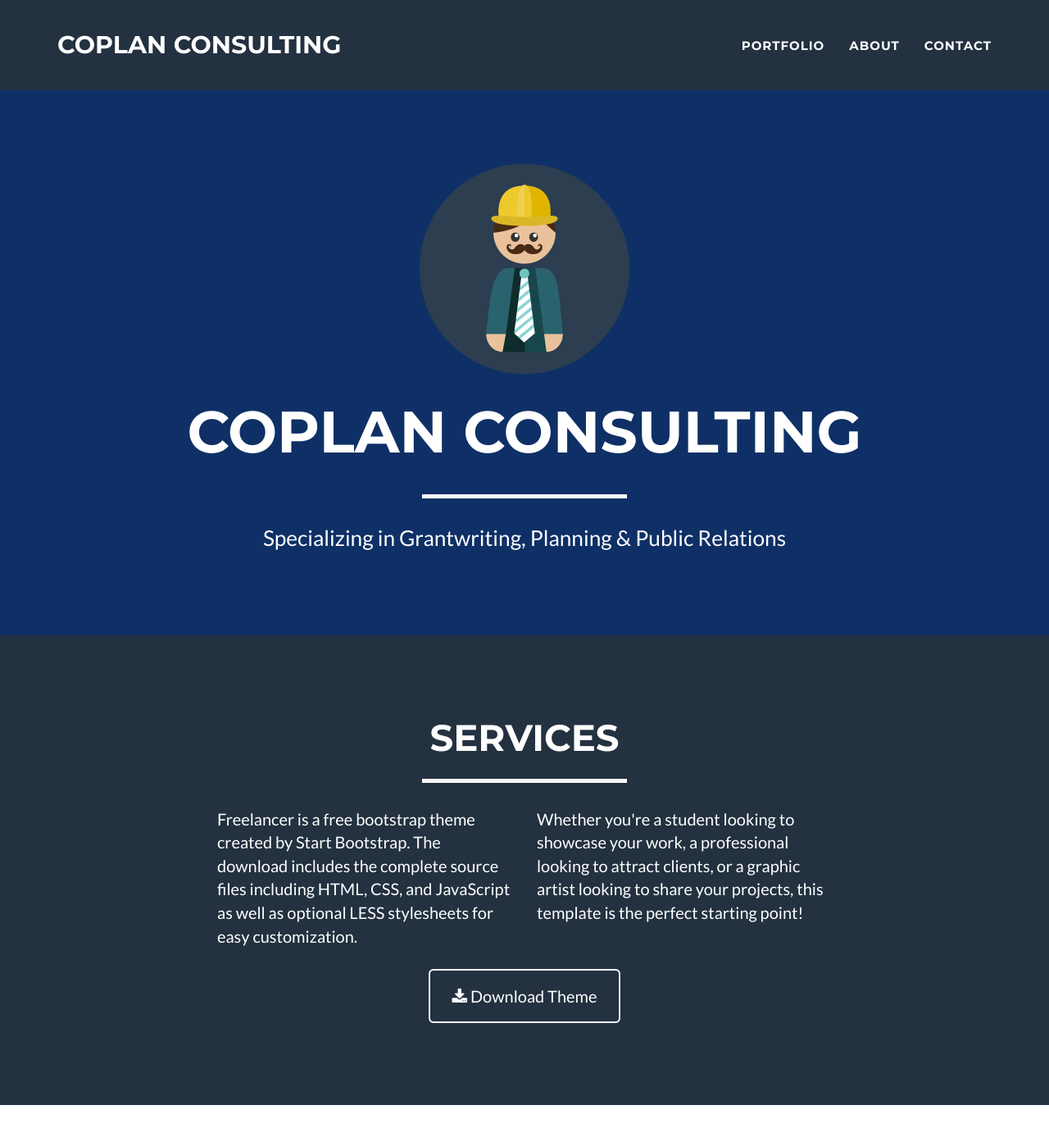
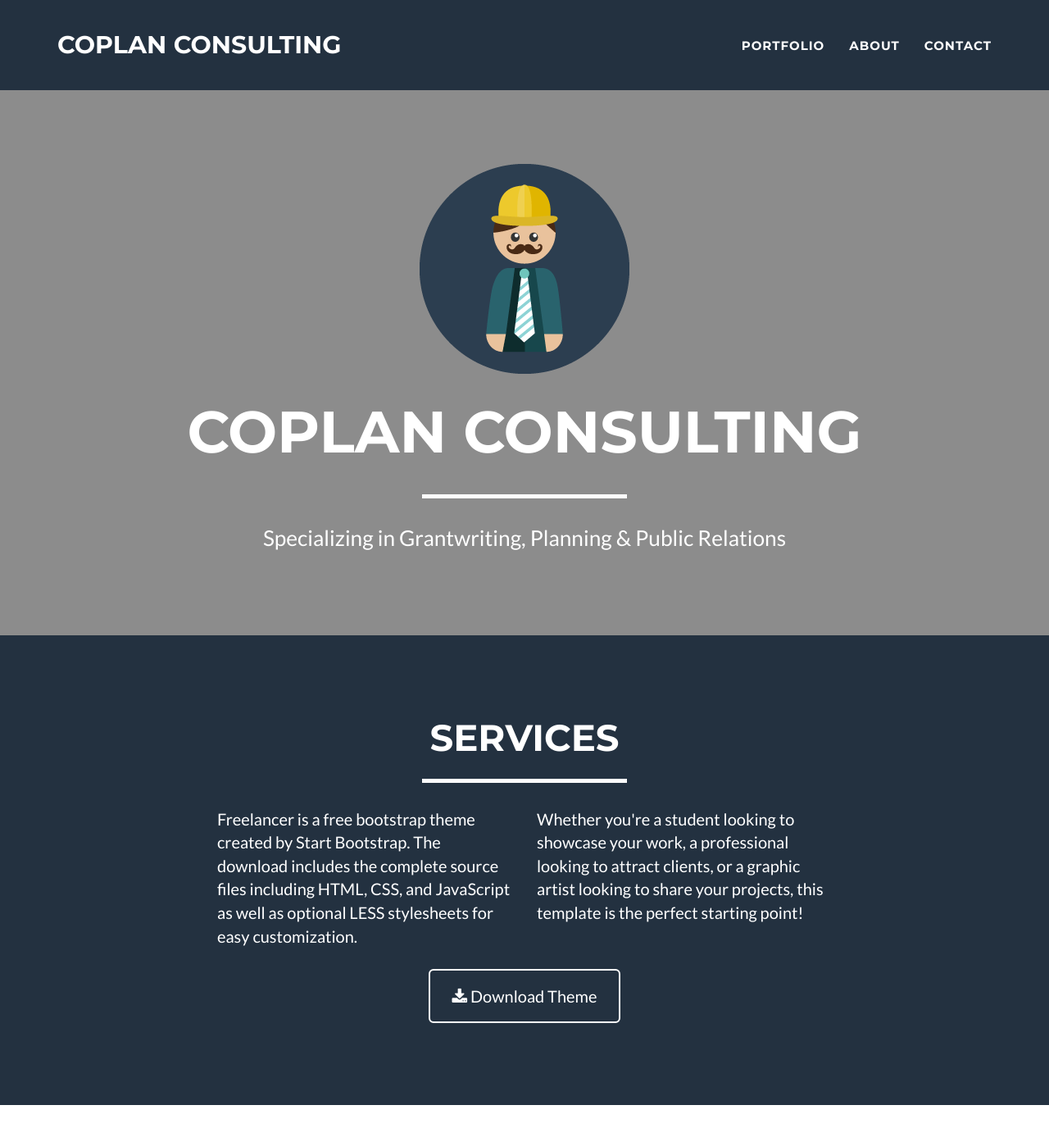
Before and after one commit to ccoplan/ccoplan.github.io, a Jekyll site: the page built from index.html, in a window 1280 px wide and 1400 px high. Shown: the top 1387 px of the window at 82% size. Built offline with Jekyll 4.4.1, drawn with Linux system fonts in a browser that asks for light colours.

Commit message:
Playing with color scheme.

```diff
--- a/_config.yml
+++ b/_config.yml
@@ -24,7 +24,7 @@ disqus_shortname: myshortname
 
 # Color settings (hex-codes without the leading hash-tag)
 color:
-  primary: 0F3066 #80B3FF
+  primary: 8c8c8c #80B3FF
   primary-rgb: "15,48,102" #"128,179,255"
   secondary: 233140 #FD6E8A
   secondary-dark: 233140 #A2122F
```
